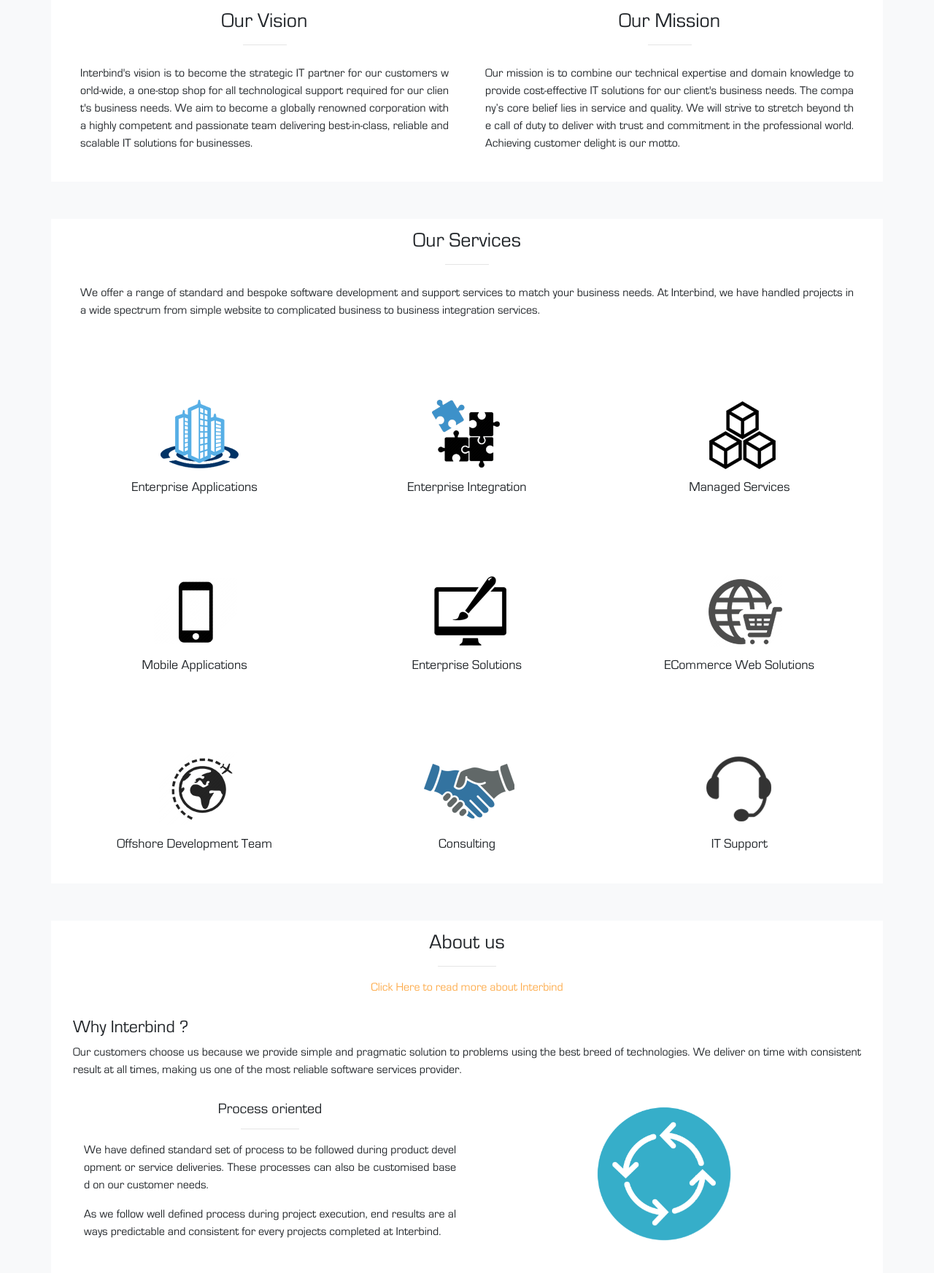
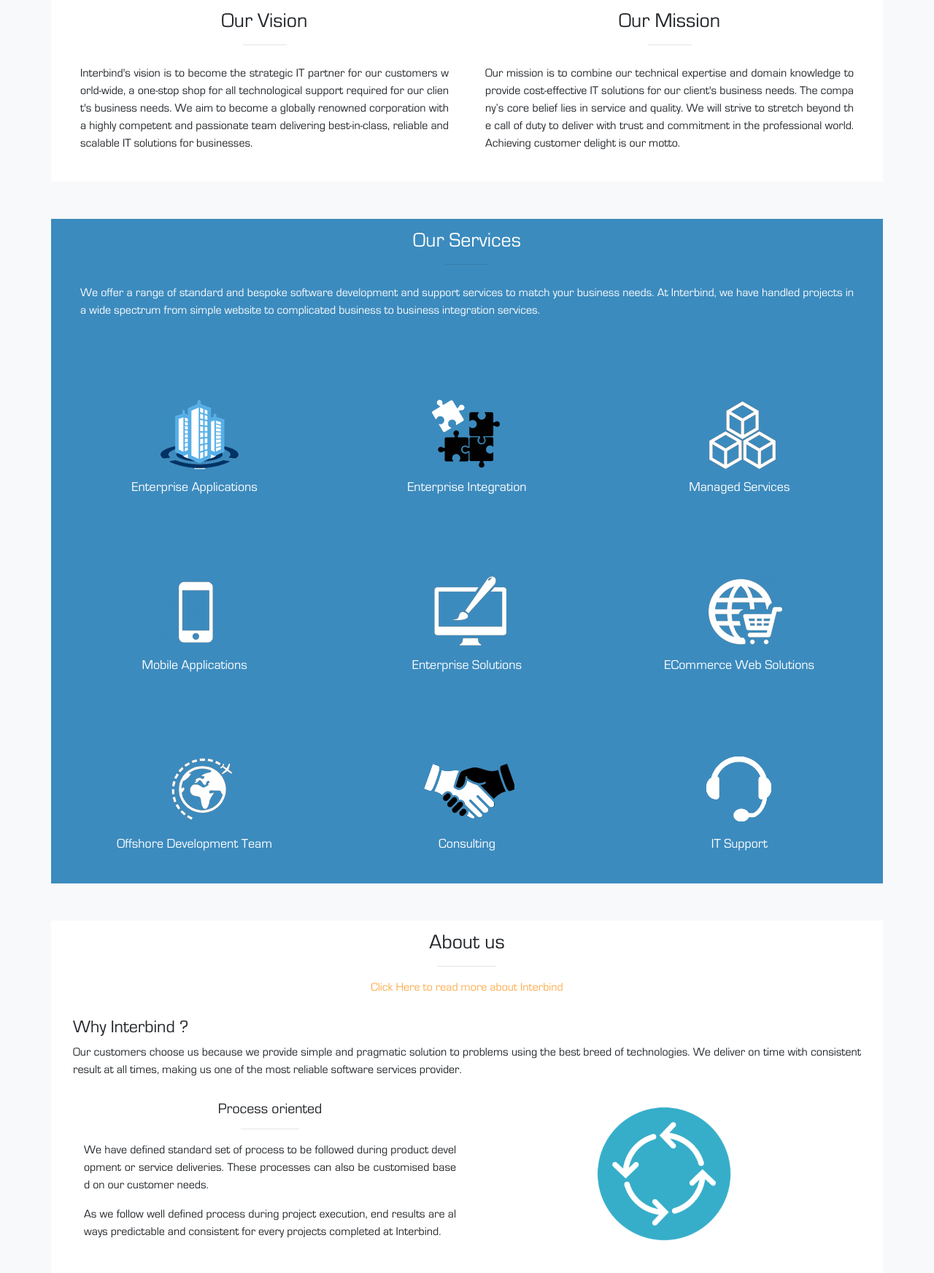
Before and after one commit to ibt-web/Interbind, a CodeIgniter app: page /database/ in a window 1280 px wide. Shown: the part 461-2206 px from the top of the page at 73% size. Run offline with CodeIgniter, Linux system fonts and the light colour scheme; some libraries are stand-ins or nearby versions.

Commit message:
version 1.8
1. Minor background changes.
2. Icon color changes.

```diff
--- a/application/views/Home.php
+++ b/application/views/Home.php
@@ -252,7 +252,7 @@
         </div>
     </div>
 </div>
-<div class="container bg-white" id="ibt_services" style="margin-top: 4%">
+<div class="container" id="ibt_services" style="margin-top: 4%; background-color: #3c8bbe; color: white;">
     <div class="row" style="padding: 15px;">
         <div class="col text-center ibt_header">
             <h3>Our Services</h3>
@@ -707,13 +707,13 @@
         </div>
     </div>
 </div>
-<div class="container-fluid bg-white" style="margin-top: 4%">
+<div class="container-fluid" style="margin-top: 4%;background-color: #3c8bbe; color: white;">
     <div class="row" style="padding: 15px">
         <div class="col text-center ibt_footer">
             <p>© 2012-2017 Interbind Technologies Private Limited.</p>
         </div>
         <div class="col text-center ibt_footer">
-            <p>Write to us <a href="mailto:contact@interbind.in">contact@interbind.in</a></p>
+            <p>Write to us <a href="mailto:contact@interbind.in" style="color: darkgrey;">contact@interbind.in</a></p>
         </div>
     </div>
 </div>
--- a/assets/css/style.css
+++ b/assets/css/style.css
@@ -142,7 +142,7 @@
     margin: 0 auto;
     width: 130px;
     height:100px;
-    background: url(../img/sprite.png);
+    background: url(../img/sprite_1.1.png);
     text-align: center;
 }
 
@@ -577,7 +577,7 @@
     margin: 0 auto;
     width: 130px;
     height:100px;
-    background: url(../img/sprite.png);
+    background: url(../img/sprite_1.1.png);
     text-align: center;
 }
 
@@ -1005,7 +1005,7 @@
     margin: 0 auto;
     width: 130px;
     height:100px;
-    background: url(../img/sprite.png);
+    background: url(../img/sprite_1.1.png);
     text-align: center;
 }
 
@@ -1387,7 +1387,7 @@
     margin: 0 auto;
     width: 130px;
     height:100px;
-    background: url(../img/sprite.png);
+    background: url(../img/sprite_1.1.png);
     text-align: center;
 }
 
@@ -1797,7 +1797,7 @@
     margin: 0 auto;
     width: 130px;
     height:100px;
-    background: url(../img/sprite.png);
+    background: url(../img/sprite_1.1.png);
     text-align: center;
 }
 
@@ -2213,7 +2213,7 @@
     margin: 0 auto;
     width: 130px;
     height:100px;
-    background: url(../img/sprite.png);
+    background: url(../img/sprite_1.1.png);
     text-align: center;
 }
 
@@ -2629,7 +2629,7 @@
     margin: 0 auto;
     width: 130px;
     height:100px;
-    background: url(../img/sprite.png);
+    background: url(../img/sprite_1.1.png);
     text-align: center;
 }
 
```
Also changed, not shown: assets/img/sprite_1.1.png (added), 1 other file.
